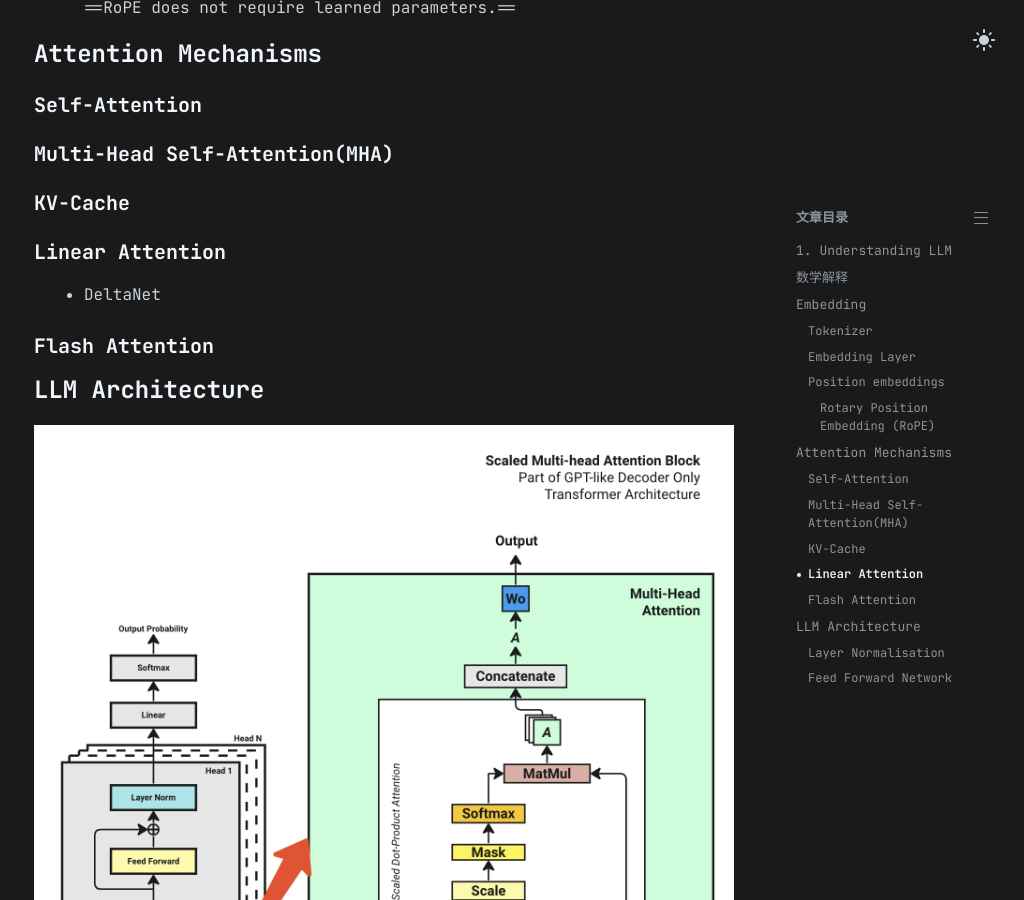
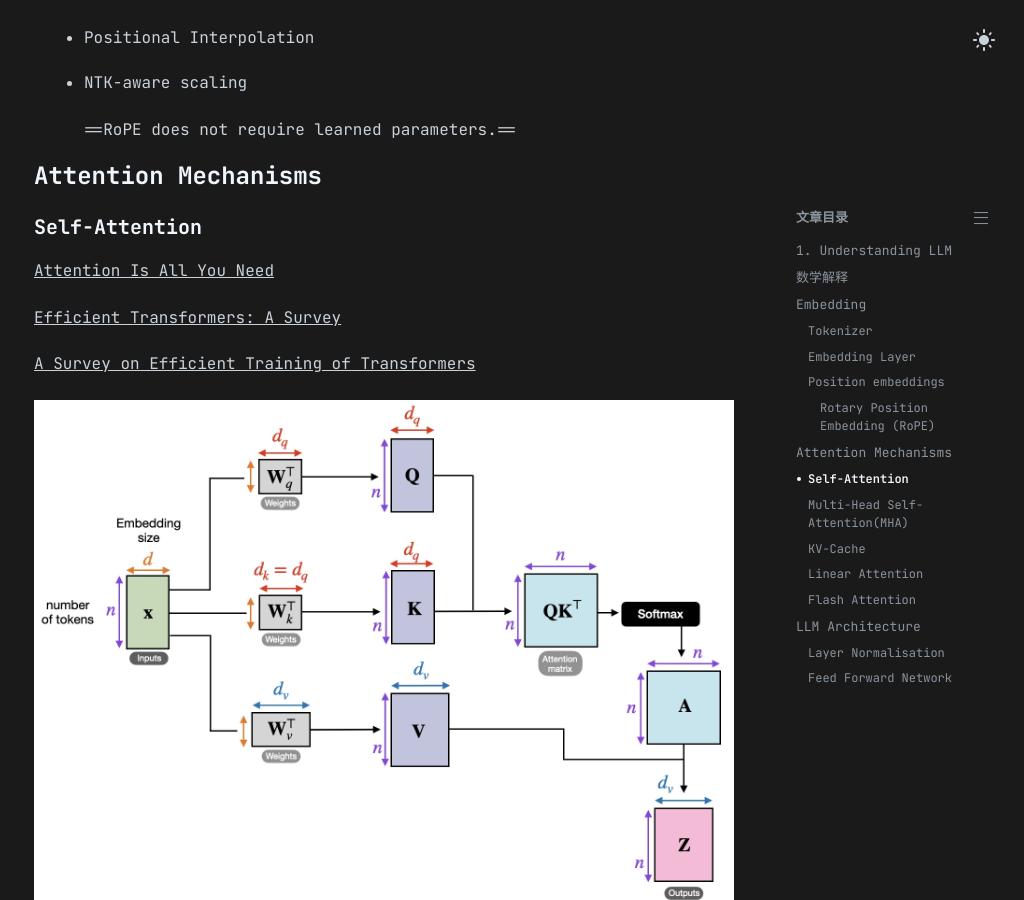
Before and after one commit to 42Sonder/42Sonder.github.io, a Jekyll site: the page built from _posts/2026-09-12-Build-a-Large-Language-Model.md, in a window 1280 px wide and 900 px high, scrolled down 5701 px. Shown: the whole window, without its empty margins (256-1280 px from the left). Built offline with Jekyll 4.4.1, drawn with Linux system fonts in a browser that asks for light colours; comment, search, counter and statistics services are not loaded.

Commit message:
Add TVM study notes and update posts

```diff
--- a/_posts/2026-09-12-Build-a-Large-Language-Model.md
+++ b/_posts/2026-09-12-Build-a-Large-Language-Model.md
@@ -106,6 +108,14 @@ RoPE uses multiple rotation speeds to capture positional information at differen
 
 ### Self-Attention
 
+[Attention Is All You Need](https://arxiv.org/abs/1706.03762)
+
+[Efficient Transformers: A Survey](https://arxiv.org/abs/2009.06732)
+
+[A Survey on Efficient Training of Transformers](https://arxiv.org/abs/2302.01107)
+
+![Self attention from scratch summary](/images/2026-09-12/summary.webp)
+
 ### Multi-Head Self-Attention(MHA)
 
 ### KV-Cache
```
Also changed, not shown: other parts of _posts/2026-09-12-Build-a-Large-Language-Model.md (+2 -0 lines), _posts/2026-09-11-Hopper.md (+2 -0 lines), _posts/2026-09-16-TVM-Study.md (added, +8 -0 lines), images/2026-09-12/1*Gq5l6pPP3bvcBfUgPVxcHA.png (added), images/2026-09-12/summary.webp (added).
